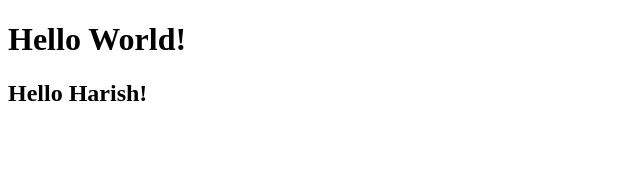
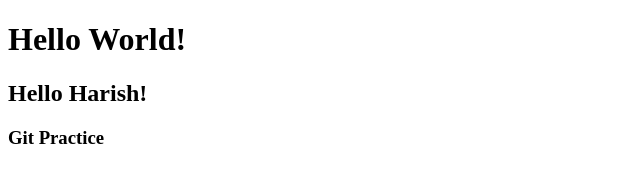
Before and after one commit to ASHarish001/TestCodePush, a plain HTML site: page index.html in a window 1280 px wide. Shown: the whole page, without its empty margins (0-640 px from the left). Drawn offline with Linux system fonts and the light colour scheme.

Commit message:
Branching Practice

```diff
--- a/index.html
+++ b/index.html
@@ -9,5 +9,6 @@
 <body>
     <h1>Hello World! </h1>
     <h2>Hello Harish!</h2>
+    <h3>Git Practice</h3>
 </body>
 </html>
```
